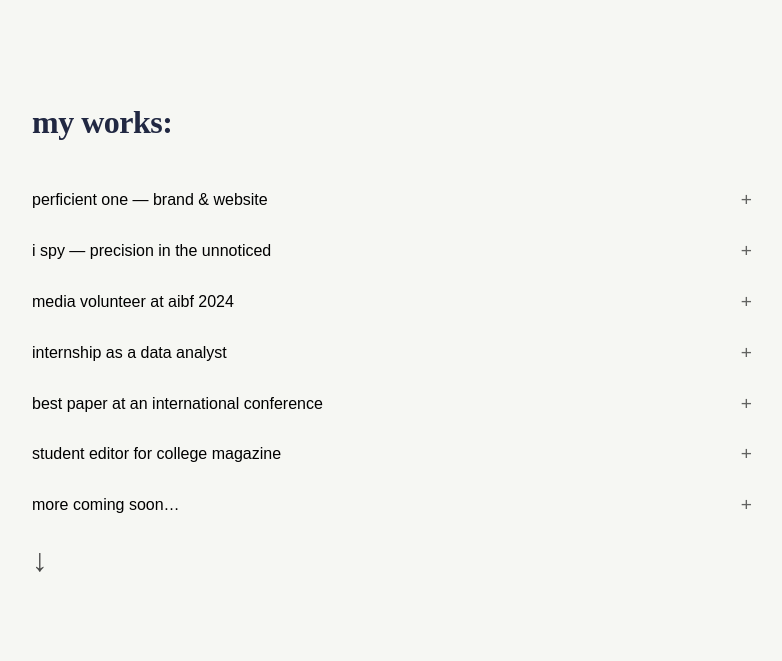
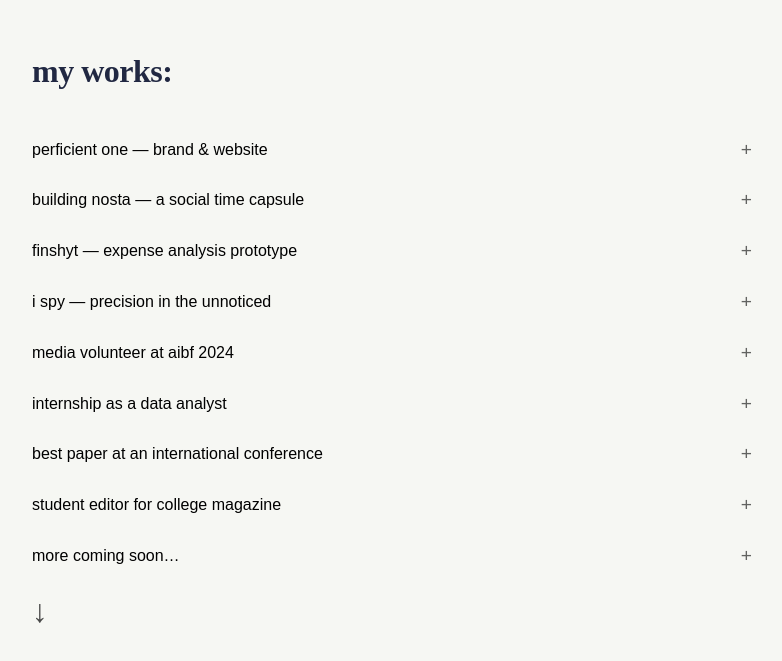
Before and after one commit to phutcop/portfolio, a React (Vite) app in the folder myPortfolio/: page / in a window 1280 px wide. Shown: the part 2143-2804 px from the top of the page, without its empty margins (358-1140 px from the left). Built offline with nearby package versions, Linux system fonts and the light colour scheme.

Commit message:
Add Nosta and Finshyt portfolio entries

```diff
--- a/myPortfolio/src/components/Work.jsx
+++ b/myPortfolio/src/components/Work.jsx
@@ -26,6 +26,30 @@ function Work() {
           </a>
         </>
       ),
+    },
+    {
+      title: "building nosta — a social time capsule",
+      description: (
+        <>
+          i’m building nosta, a social time capsule for sharing a memory now and
+          choosing when it returns. the public landing page and waitlist are
+          live; the social platform is still in prototype.
+          <br /><br />
+          <a
+            href="https://adminsnosta.github.io/waitlist/"
+            target="_blank"
+            rel="noreferrer"
+            className="project-link"
+          >
+            visit nosta ↗
+          </a>
+        </>
+      ),
+    },
+    {
+      title: "finshyt — expense analysis prototype",
+      description:
+        "i’m prototyping an expense analysis tool that imports an annual ledger, compares monthly and category spending, and answers questions from recorded transactions. it currently runs as a local demo; sign-in and data storage are not production-ready.",
     },
     {
       title: "i spy — precision in the unnoticed",
```
